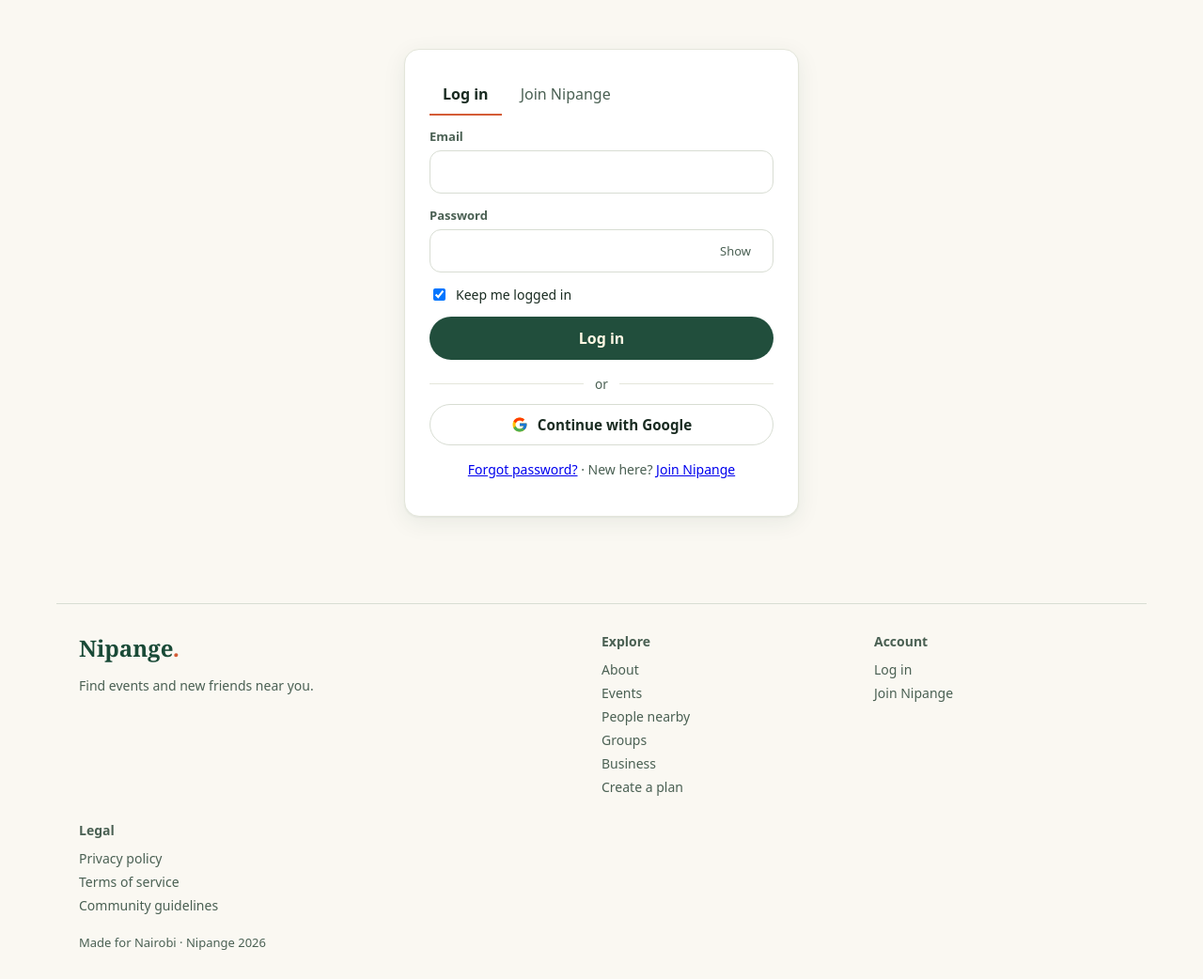
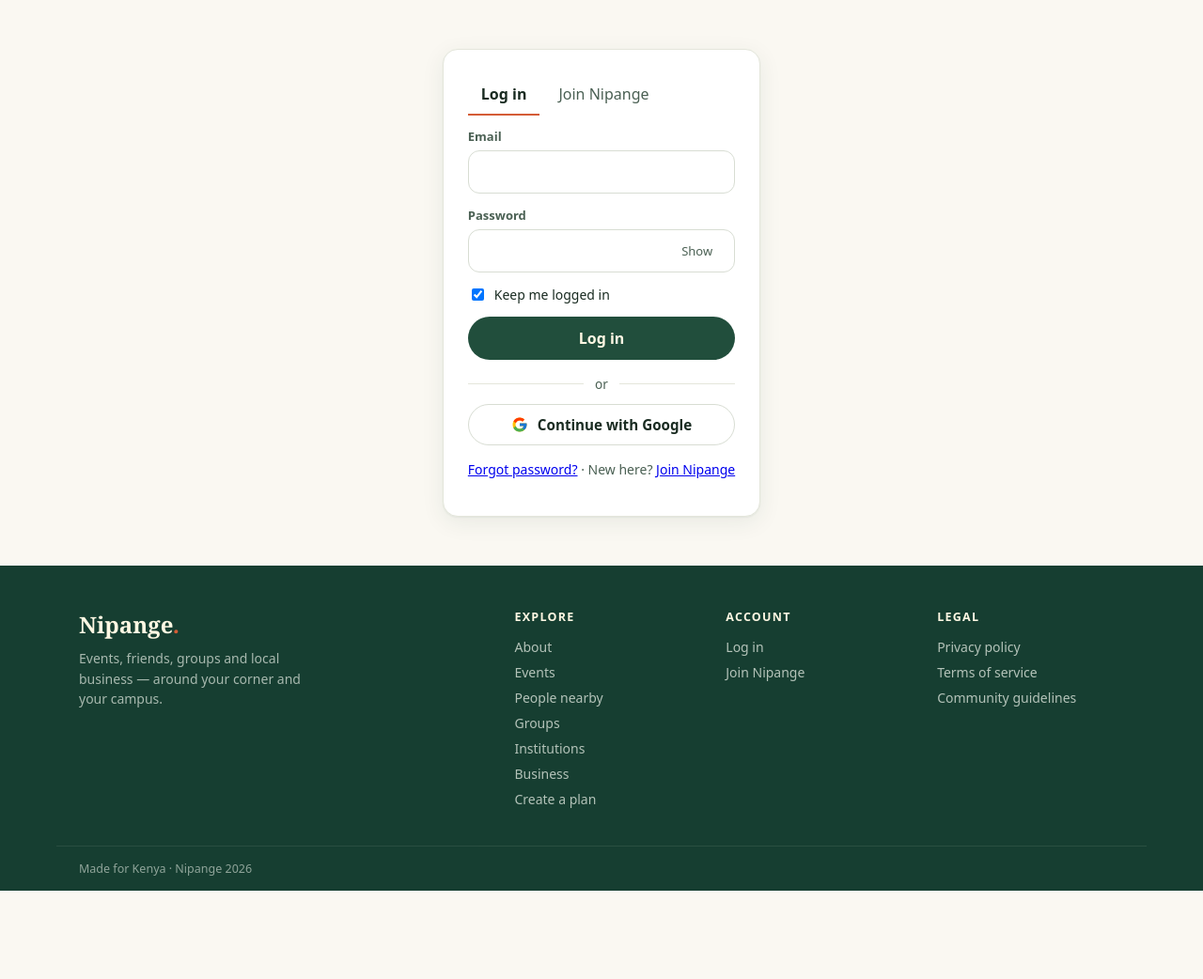
Before and after one commit to Collinskib/tukutane, a PHP site: page /auth.php in a window 1280 px wide. Shown: the part 80-1122 px from the top of the page at 94% size. After the commit the page ends 1028 px from the top, so only its background shows below. Run offline with PHP 8.4, Linux system fonts and the light colour scheme.

Commit message:
Redesign footer: pinned deep-green bookend
Body becomes a flex column so the footer pins to the viewport bottom
on short pages instead of floating mid-page. Restyled as a deep-green
band echoing the hero, fixed the 4-col grid (was 3), added the
Institutions link.

Generated with [Devin](https://devin.ai)

Co-Authored-By: Devin <158243242+devin-ai-integration[bot]@users.noreply.github.com>

```diff
--- a/assets/style.css
+++ b/assets/style.css
@@ -258,17 +258,21 @@ dialog[open]{animation:dlg var(--dur-sheet) var(--ease-out)}
 .imgprev.wide{width:100%;height:120px;border-radius:var(--r-input)}
 
 /* ============ footer ============ */
-footer.site{border-top:1px solid var(--line);margin-top:40px;padding:30px 24px;max-width:1160px;margin-left:auto;margin-right:auto}
-.foot-grid{display:grid;grid-template-columns:2fr 1fr 1fr;gap:24px;margin-bottom:18px}
-.foot-grid strong{display:block;margin-bottom:8px}
-.foot-grid a{display:block;color:var(--ink-soft);text-decoration:none;padding:3px 0;font-size:14px;transition:color var(--dur-fast)}
-@media(hover:hover){.foot-grid a:hover{color:var(--green-2)}}
+body{display:flex;flex-direction:column;min-height:100vh;min-height:100dvh}
+main{margin-top:0;margin-bottom:0}
+footer.site{margin-top:auto;background:var(--green-1);color:var(--mist);padding:0}
+.foot-grid{max-width:1160px;margin:0 auto;padding:46px 24px 36px;display:grid;grid-template-columns:2.2fr 1fr 1fr 1fr;gap:26px}
+footer.site .brand{color:var(--cream)}
+.foot-grid p{margin:9px 0 0;font-size:14px;line-height:1.55;color:var(--mist);opacity:.72;max-width:30ch}
+.foot-grid strong{display:block;margin-bottom:10px;color:var(--cream);font:700 12.5px var(--sans);letter-spacing:.1em;text-transform:uppercase}
+.foot-grid a{display:block;color:var(--mist);opacity:.78;text-decoration:none;padding:4px 0;font-size:14px;transition:color var(--dur-fast),opacity var(--dur-fast)}
+@media(hover:hover){.foot-grid a:hover{color:var(--accent-soft);opacity:1}}
+footer.site .fine{max-width:1160px;margin:0 auto;padding:15px 24px;border-top:1px solid rgba(255,248,227,.14);color:var(--mist);opacity:.6;font-size:12.5px}
 .brand.sm{font-size:24px}
-.fine{color:var(--ink-soft);font-size:13px;margin:0}
 
 /* ============ responsive extras ============ */
 @media(max-width:900px){.chat-layout{grid-template-columns:1fr;height:auto}.conv-list{border-right:0;border-bottom:1px solid var(--line-soft);max-height:220px}.admin-layout{grid-template-columns:1fr}.admin-layout>*{min-width:0}.admin-layout>div:last-child{overflow-x:auto;-webkit-overflow-scrolling:touch}.admin-side{position:static;display:flex;overflow-x:auto;gap:4px}.admin-side a{white-space:nowrap}}
-@media(max-width:760px){.grid2{grid-template-columns:1fr}.foot-grid{grid-template-columns:1fr 1fr}.ev-cover img{height:220px}.form{margin:18px auto;padding:20px}}
+@media(max-width:760px){.grid2{grid-template-columns:1fr}.foot-grid{grid-template-columns:1fr 1fr;padding:36px 20px 28px;gap:20px}.foot-grid>div:first-child{grid-column:1/-1}.ev-cover img{height:220px}.form{margin:18px auto;padding:20px}}
 @media(max-width:540px){.bubble{max-width:84%}}
 
 /* ============ reduced motion ============ */
--- a/includes/layout.php
+++ b/includes/layout.php
@@ -16,7 +16,7 @@ function page_head(string $title, string $head = ''): void {
 <link rel="manifest" href="/manifest.webmanifest">
 <link rel="icon" href="/assets/icons/icon-192.png">
 <link rel="apple-touch-icon" href="/assets/icons/icon-192.png">
-<link rel="stylesheet" href="/assets/style.css?v=22">
+<link rel="stylesheet" href="/assets/style.css?v=23">
 <?= $head ?>
 <script defer src="/assets/alpine.min.js?v=1"></script>
 <script defer src="/assets/app.js?v=12"></script>
@@ -100,16 +100,16 @@ function site_footer(): void { ?>
 <footer class="site">
   <div class="foot-grid">
     <div><span class="brand sm">Nipange<i>.</i></span>
-      <p>Find events and new friends near you.</p></div>
+      <p>Events, friends, groups and local business — around your corner and your campus.</p></div>
     <div><strong>Explore</strong>
-      <a href="/about.php">About</a><a href="/index.php">Events</a><a href="/people.php">People nearby</a><a href="/groups.php">Groups</a><a href="/venues.php">Business</a><a href="/create.php">Create a plan</a></div>
+      <a href="/about.php">About</a><a href="/index.php">Events</a><a href="/people.php">People nearby</a><a href="/groups.php">Groups</a><a href="/institutions.php">Institutions</a><a href="/venues.php">Business</a><a href="/create.php">Create a plan</a></div>
     <div><strong>Account</strong>
       <?php if (user()): ?><a href="/profile.php">Profile</a><a href="/plans.php">My plans</a><a href="/logout.php">Log out</a>
       <?php else: ?><a href="/auth.php">Log in</a><a href="/auth.php?mode=register">Join Nipange</a><?php endif; ?></div>
     <div><strong>Legal</strong>
       <a href="/privacy.php">Privacy policy</a><a href="/terms.php">Terms of service</a><a href="/guidelines.php">Community guidelines</a></div>
   </div>
-  <p class="fine">Made for Nairobi · Nipange <?= date('Y') ?></p>
+  <p class="fine">Made for Kenya · Nipange <?= date('Y') ?></p>
 </footer>
 <script>if('serviceWorker' in navigator)navigator.serviceWorker.register('/sw.js').catch(()=>{})</script>
 </body>
--- a/sw.js
+++ b/sw.js
@@ -2,7 +2,7 @@
 // NEVER caches API responses, messages, or account pages.
 const CACHE = 'nipange-v25';
 const STATIC = [
-  '/assets/style.css?v=20',
+  '/assets/style.css?v=23',
   '/assets/app.js?v=12',
   '/assets/alpine.min.js?v=1',
   '/assets/icons/icon-192.png',
```
